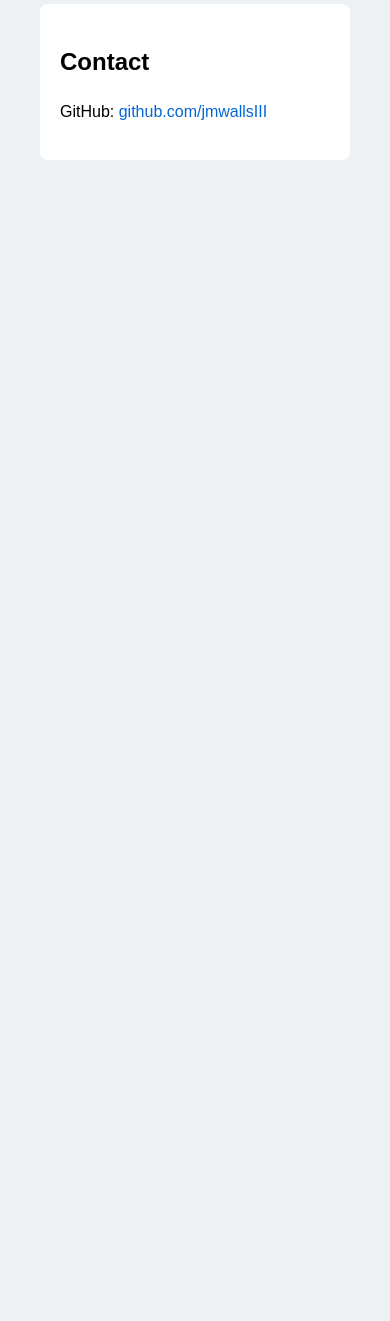
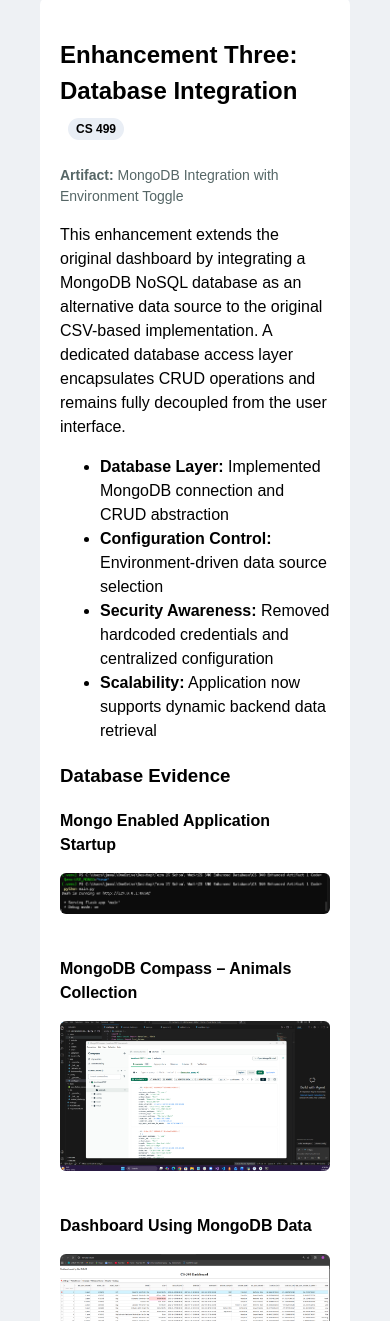
Before and after one commit to jmwallsIII/jmwallsIII.github.io, a plain HTML site: page index.html in a window 390 px wide. Shown: the part 2786-4107 px from the top of the page. Before the commit the page ends 2986 px from the top, so only its background shows below. Drawn offline with Linux system fonts and the light colour scheme.

Commit message:
Update index.html
Includes enhancement 3

```diff
--- a/index.html
+++ b/index.html
@@ -122,21 +122,55 @@
   <p>
     <strong>Narrative:</strong>
     <a href="CS%20499%20Enhancement%20One%20Narrative.docx" target="_blank" rel="noopener">
-
       CS 499 Enhancement One Narrative (DOCX)
     </a>
   </p>
 
-  <p><strong>Application Execution Evidence:</strong></p>
+  <h3>Application Execution Evidence</h3>
 
-<img src="Main_powershell_dash.png"
-     alt="CS 499 Enhancement One Dashboard Running"
-     style="width: 100%; max-width: 800px; border-radius: 6px;">
+  <p><strong>Dashboard Running (Local Execution)</strong></p>
+  <img src="Main_powershell_dash.png"
+       alt="Dashboard Running Locally"
+       style="width:100%; max-width:900px; border-radius:6px; margin-bottom:20px;">
 
-  <p class="muted">
-    Note: Screenshots are included with the submission to demonstrate successful execution and enhancements.
+</section>
+
+<section>
+  <h2>Enhancement Three: Database Integration <span class="tag">CS 499</span></h2>
+  <p class="meta"><strong>Artifact:</strong> MongoDB Integration with Environment Toggle</p>
+
+  <p>
+    This enhancement extends the original dashboard by integrating a MongoDB NoSQL database
+    as an alternative data source to the original CSV-based implementation. A dedicated
+    database access layer encapsulates CRUD operations and remains fully decoupled from
+    the user interface.
   </p>
+
+  <ul>
+    <li><strong>Database Layer:</strong> Implemented MongoDB connection and CRUD abstraction</li>
+    <li><strong>Configuration Control:</strong> Environment-driven data source selection</li>
+    <li><strong>Security Awareness:</strong> Removed hardcoded credentials and centralized configuration</li>
+    <li><strong>Scalability:</strong> Application now supports dynamic backend data retrieval</li>
+  </ul>
+
+  <h3>Database Evidence</h3>
+
+  <p><strong>Mongo Enabled Application Startup</strong></p>
+  <img src="Mongo enabled dashboard startup.png"
+       alt="Mongo Enabled Startup"
+       style="width:100%; max-width:900px; border-radius:6px; margin-bottom:20px;">
+
+  <p><strong>MongoDB Compass – Animals Collection</strong></p>
+  <img src="MongoDB utilized for dashboard.png"
+       alt="MongoDB Compass Animals Collection"
+       style="width:100%; max-width:900px; border-radius:6px; margin-bottom:20px;">
+
+  <p><strong>Dashboard Using MongoDB Data</strong></p>
+  <img src="working dashboard using MongoDB.png"
+       alt="Dashboard Using MongoDB"
+       style="width:100%; max-width:900px; border-radius:6px;">
 </section>
+
 
 <section>
   <h2>Contact</h2>
```
